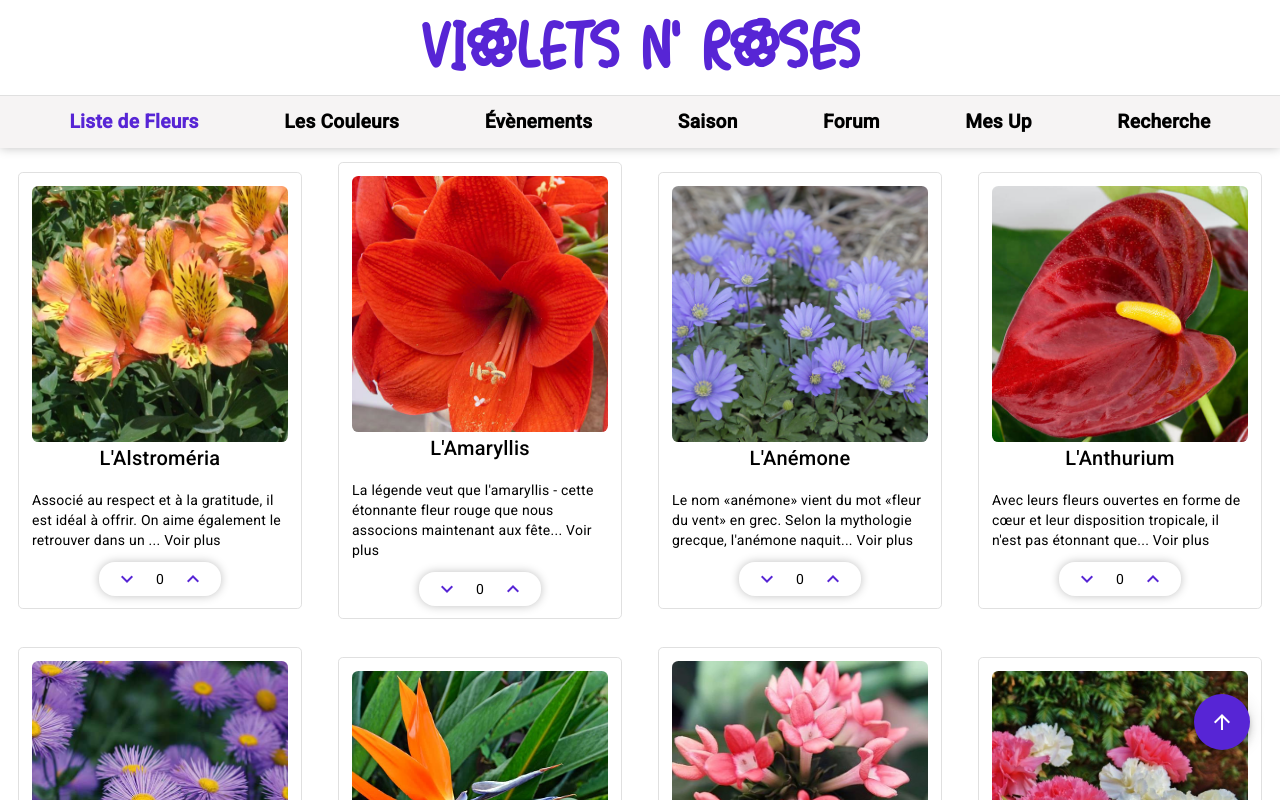
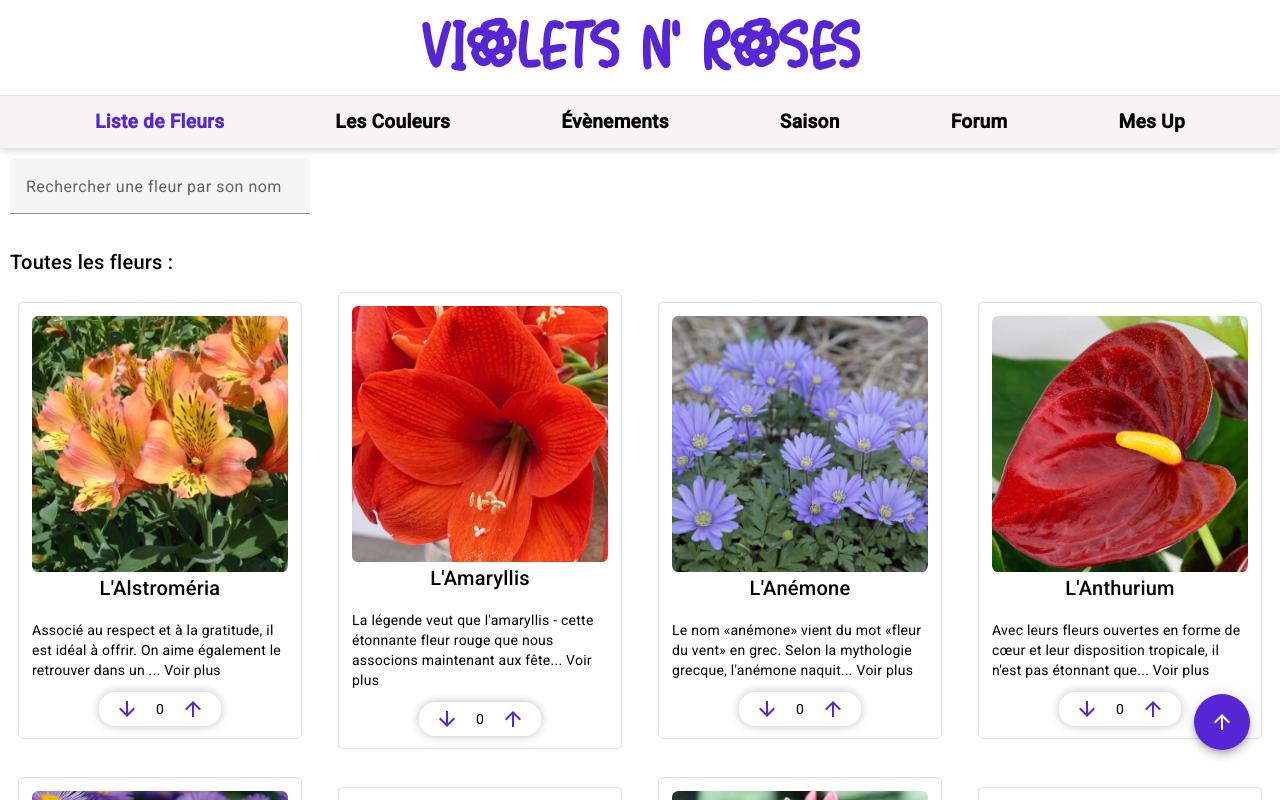
Before and after one commit to AnNaNnq/Website-Flowers, an Angular app: page /fleurs in a window 1280 px wide. Shown: the top 800 px of the page. Built offline with nearby package versions, Linux system fonts and the light colour scheme.

Commit message:
recherche + design

```diff
--- a/src/app/app-routing.module.ts
+++ b/src/app/app-routing.module.ts
@@ -10,7 +10,6 @@ import {FleurDetailComponent} from "./components/fleur-detail/fleur-detail.compo
 import {ContactComponent} from "./components/contact/contact.component";
 import {ForumComponent} from "./components/forum/forum.component";
 import {ColorsListComponent} from "./components/colors-list/colors-list.component";
-import {SearchComponent} from "./components/search/search.component";
 
 const routes: Routes = [
   {path: '', redirectTo: 'accueil', pathMatch: 'full'},
@@ -24,7 +23,6 @@ const routes: Routes = [
   {path: 'contacts', component: ContactComponent}, // Anton
   {path: 'couleurs', component: ColorsListComponent}, // Anna
   {path: 'forum', component: ForumComponent}, // Anna
-  {path: 'recherche', component: SearchComponent}, // Anna
 ];
 
 @NgModule({
--- a/src/app/components/fleur-detail/fleur-detail.component.scss
+++ b/src/app/components/fleur-detail/fleur-detail.component.scss
@@ -34,7 +34,7 @@
   margin: 0.3rem;
 
   & .flowerName {
-    font-size: 1.5rem;
+    font-size: 2.5rem;
     font-weight: lighter;
   }
 }
--- a/src/app/components/fleurs/fleurs.component.html
+++ b/src/app/components/fleurs/fleurs.component.html
@@ -1,5 +1,22 @@
 <div id="top"></div>
 
+<mat-form-field class="search">
+  <mat-label> Rechercher une fleur par son nom </mat-label>
+  <input matInput placeholder="Ex. Le Lys" type="text" name="searchFlower" [(ngModel)]="searchFlower" #search>
+</mat-form-field>
+
+<div>
+  <span *ngFor="let flower of flowers">
+    <span [ngSwitch]="flower.name">
+      <span *ngSwitchCase=[(searchFlower)]>
+        <h2> La fleur que nous avons trouvé : </h2>
+        <app-fleur [flower]="flower"></app-fleur>
+      </span>
+    </span>
+  </span>
+</div>
+
+<h2> Toutes les fleurs : </h2>
 <div class="flowersList">
   <app-fleur *ngFor="let flower of flowers" [flower]="flower"></app-fleur>
 </div>
--- a/src/app/components/fleurs/fleurs.component.scss
+++ b/src/app/components/fleurs/fleurs.component.scss
@@ -28,3 +28,12 @@ app-fleur {
   background-color: $color-main;
   color: white;
 }
+
+.search {
+  margin: 10px 0 0 10px;
+  width: 300px;
+}
+
+h2 {
+  margin: 10px 0 0 10px;
+}
--- a/src/app/components/fleurs/fleurs.component.ts
+++ b/src/app/components/fleurs/fleurs.component.ts
@@ -9,6 +9,7 @@ import {Router} from "@angular/router";
   styleUrls: ['./fleurs.component.scss']
 })
 export class FleursComponent {
+  searchFlower!: string;
   flowers!: Flower[];
   router!: Router;
 
--- a/src/app/components/navbar/navbar.component.html
+++ b/src/app/components/navbar/navbar.component.html
@@ -11,6 +11,5 @@
     <a [routerLink]="['/saisons']" routerLinkActive="active"> Saison </a>
     <a [routerLink]="['/forum']" routerLinkActive="active"> Forum </a>
     <a [routerLink]="['/avis']" routerLinkActive="active"> Mes Up </a>
-    <a [routerLink]="['/recherche']" routerLinkActive="active"> Recherche </a>
   </div>
 </nav>
--- a/src/app/components/search/search.component.html
+++ /dev/null
@@ -1,14 +0,0 @@
-<mat-form-field class="search">
-  <mat-label>Rechercher une fleur par son nom</mat-label>
-  <input matInput placeholder="Ex. Le Lys" type="text" name="searchFlower" [(ngModel)]="searchFlower" #search>
-</mat-form-field>
-
-<div class="flowersList">
-  <span *ngFor="let flower of flowers">
-    <span [ngSwitch]="flower.name">
-      <span *ngSwitchCase=[(searchFlower)]>
-        <app-fleur [flower]="flower"></app-fleur>
-      </span>
-    </span>
-  </span>
-</div>
--- a/src/app/components/search/search.component.scss
+++ /dev/null
@@ -1,4 +0,0 @@
-.search {
-  margin: 10px 0 0 10px;
-  width: 300px;
-}
--- a/src/app/components/search/search.component.ts
+++ /dev/null
@@ -1,20 +0,0 @@
-import { Component } from '@angular/core';
-import {Flower} from "../../models/flowers";
-import {Router} from "@angular/router";
-import {FlowersService} from "../../services/flowers.service";
-
-@Component({
-  selector: 'app-search',
-  templateUrl: './search.component.html',
-  styleUrls: ['./search.component.scss']
-})
-export class SearchComponent {
-  searchFlower!: string;
-  flowers!: Flower[];
-  router!: Router;
-
-  constructor(flowerServices: FlowersService, router: Router) {
-    this.flowers = flowerServices.getFlowers();
-    this.router = router;
-  }
-}
--- a/src/app/components/widgets/up-and-down-widget/up-and-down-widget.component.html
+++ b/src/app/components/widgets/up-and-down-widget/up-and-down-widget.component.html
@@ -1,5 +1,5 @@
 <div class="vote">
-  <mat-icon (click)="voteDown($event)">keyboard_arrow_down</mat-icon>
+  <mat-icon (click)="voteDown($event)">arrow_downward</mat-icon>
   <span>{{flower.note}}</span>
-  <mat-icon (click)="voteUp($event)">keyboard_arrow_up</mat-icon>
+  <mat-icon (click)="voteUp($event)">arrow_upward</mat-icon>
 </div>
--- a/src/app/pipes/event-icon.pipe.ts
+++ b/src/app/pipes/event-icon.pipe.ts
@@ -9,7 +9,7 @@ export class EventIconPipe implements PipeTransform {
   transform(value: FlowerEvents, ...args: unknown[]): unknown {
     switch (value) {
       case FlowerEvents.MARRIAGE:
-        return 'favorite';
+        return 'supervisor_account';
       case FlowerEvents.NAISSANCE:
         return 'child_friendly';
       case FlowerEvents.AMOUR:
```
Also changed, not shown: src/app/app.module.ts (+7 -9 lines), 1 other file (tests, documents, lock files or other folders).
